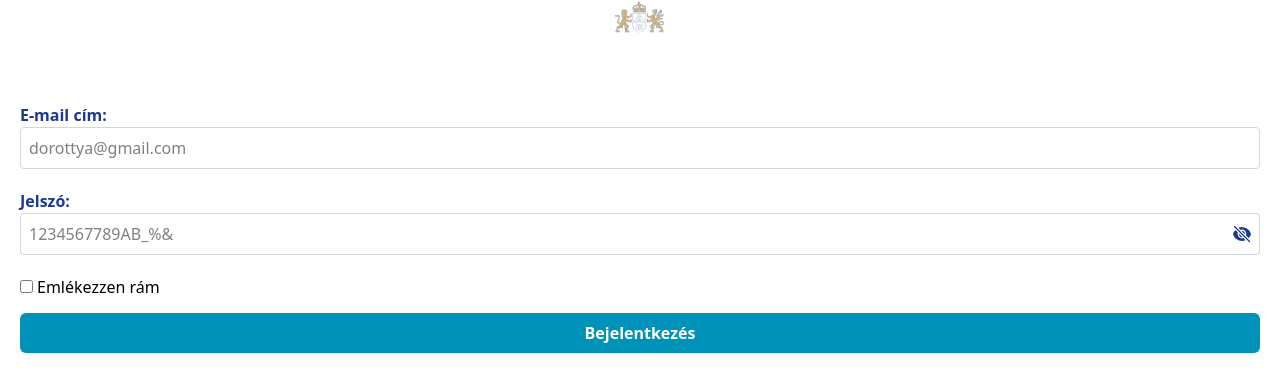
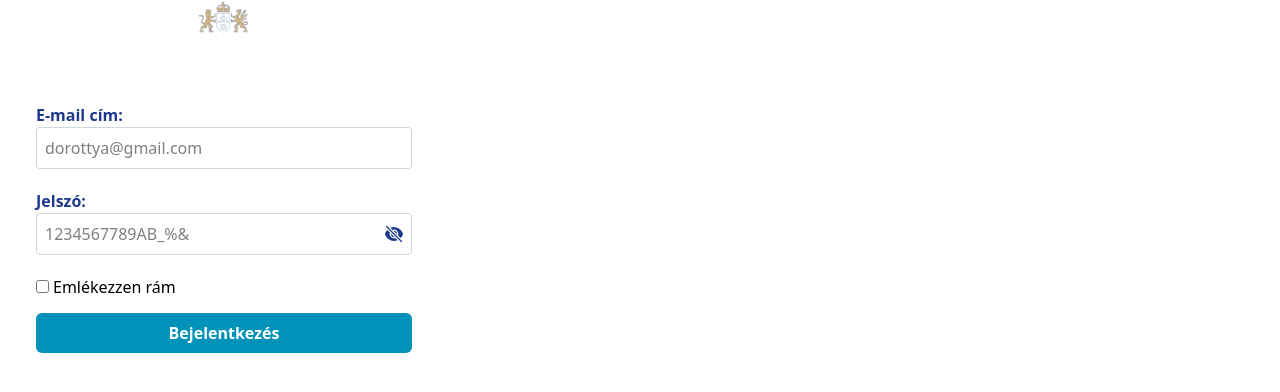
Before and after one commit to Akoss08/login-page-nest-react, a React (Vite) app in the folder frontend/: page / in a window 1280 px wide. Shown: the top 392 px of the page. Built offline with nearby package versions, Linux system fonts and the light colour scheme.

Commit message:
Implement LoginPage by adding adding LoginForm & base style

```diff
--- a/frontend/src/pages/LoginPage.jsx
+++ b/frontend/src/pages/LoginPage.jsx
@@ -2,7 +2,7 @@ import LoginForm from '../components/LoginForm';
 
 function LoginPage() {
   return (
-    <div>
+    <div className='w-full max-w-md px-4'>
       <LoginForm />
     </div>
   );
```
